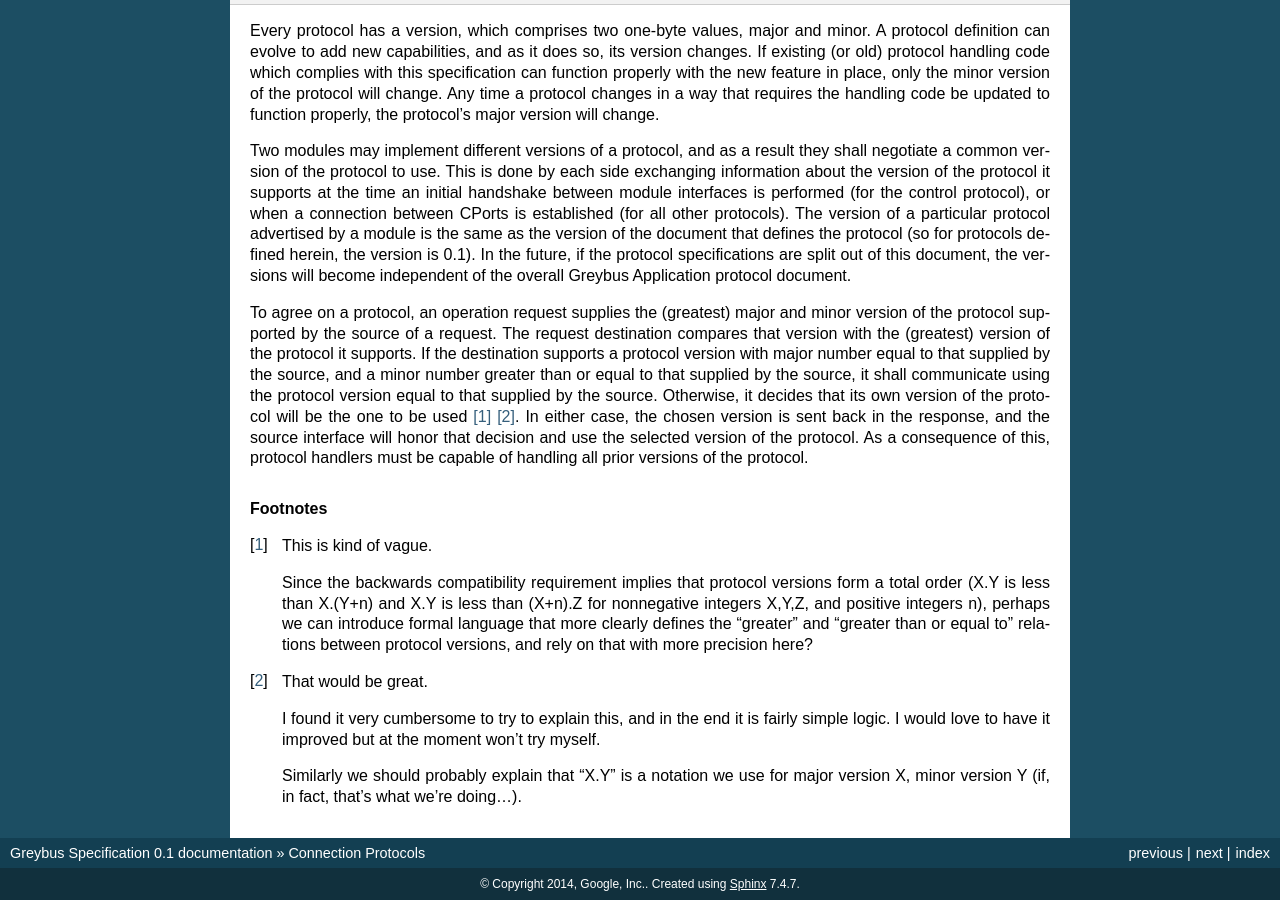
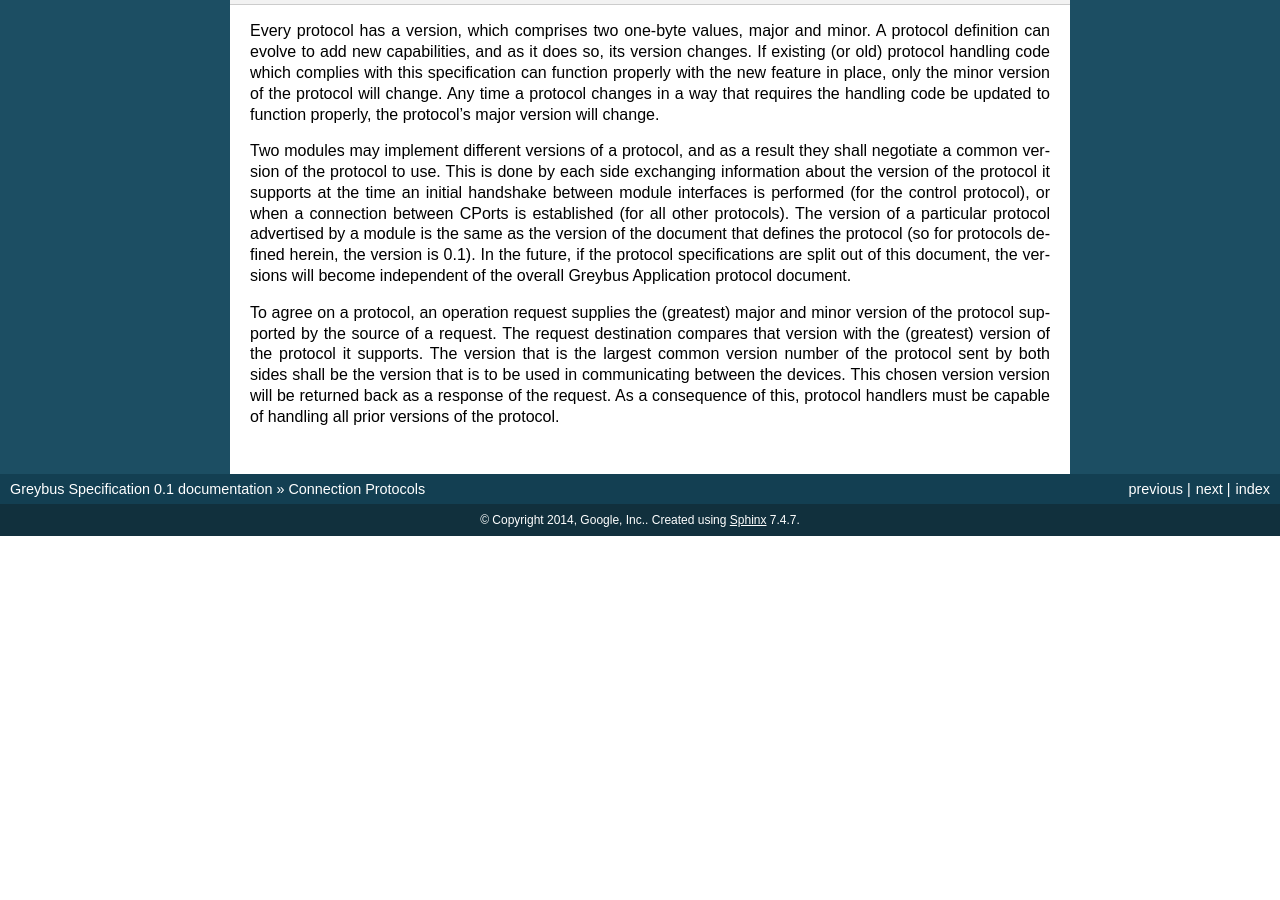
Before and after one commit to projectara/greybus-spec, a Sphinx documentation site: the page built from source/connection.rst, in a window 1280 px wide and 900 px high, scrolled down 829 px. Built offline with Sphinx 7.4.7, drawn with Linux system fonts in a browser that asks for light colours; after the commit the page ends 1365 px from its top, so only the background shows below that.

Commit message:
Connection Protocols: rework wording about version negotiation
This should address the "confusion" about how version numbers of the
protocol is picked during protocol negotiation.

Signed-off-by: Greg Kroah-Hartman <greg@kroah.com>

```diff
--- a/source/connection.rst
+++ b/source/connection.rst
@@ -99,41 +99,9 @@ overall Greybus Application protocol document.
 To agree on a protocol, an operation request supplies the (greatest)
 major and minor version of the protocol supported by the source of a
 request. The request destination compares that version with the
-(greatest) version of the protocol it supports.  If the destination
-supports a protocol version with major number equal to that supplied
-by the source, and a minor number greater than or equal to that
-supplied by the source, it shall communicate using the protocol
-version equal to that supplied by the source. Otherwise, it decides
-that its own version of the protocol will be the one to be used [#bf]_
-[#bg]_. In either case, the chosen version is sent back in the
-response, and the source interface will honor that decision and use
-the selected version of the protocol. As a consequence of this,
-protocol handlers must be capable of handling all prior versions of
-the protocol.
-
-
-.. Footnotes
-.. =========
-
-.. rubric:: Footnotes
-
-.. [#bf] This is kind of vague.
-
-         Since the backwards compatibility requirement implies that
-         protocol versions form a total order (X.Y is less than X.(Y+n)
-         and X.Y is less than (X+n).Z for nonnegative integers X,Y,Z,
-         and positive integers n), perhaps we can introduce formal
-         language that more clearly defines the "greater" and "greater
-         than or equal to" relations between protocol versions, and
-         rely on that with more precision here?
-
-.. [#bg] That would be great.
-
-         I found it very cumbersome to try to explain this, and in the
-         end it is fairly simple logic.  I would love to have it
-         improved but at the moment won't try myself.
-
-
-         Similarly we should probably explain that "X.Y" is a notation
-         we use for major version X, minor version Y (if, in fact,
-         that's what we're doing...).
+(greatest) version of the protocol it supports.  The version that is the
+largest common version number of the protocol sent by both sides shall
+be the version that is to be used in communicating between the devices.
+This chosen version version will be returned back as a response of the
+request.  As a consequence of this, protocol handlers must be capable of
+handling all prior versions of the protocol.
```
